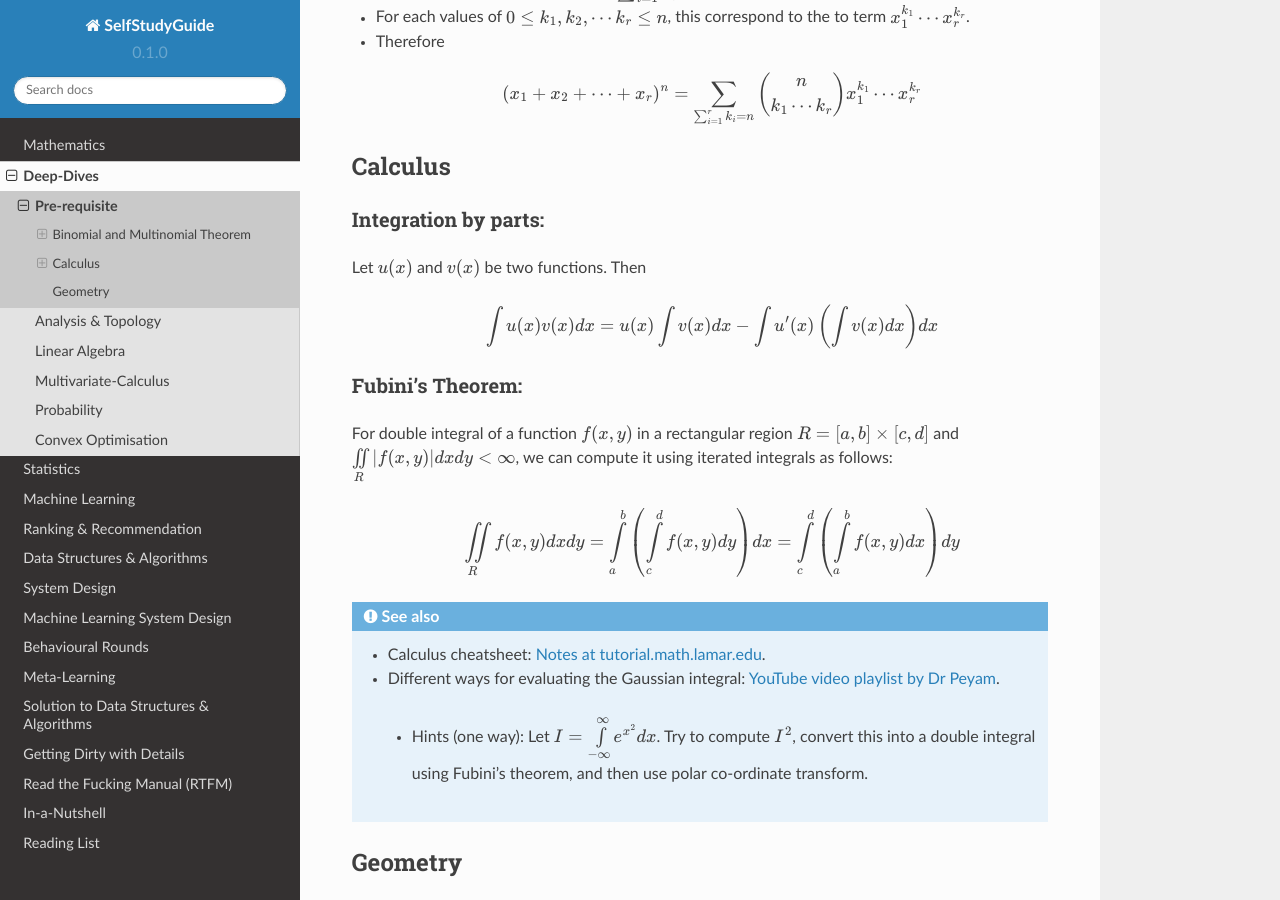
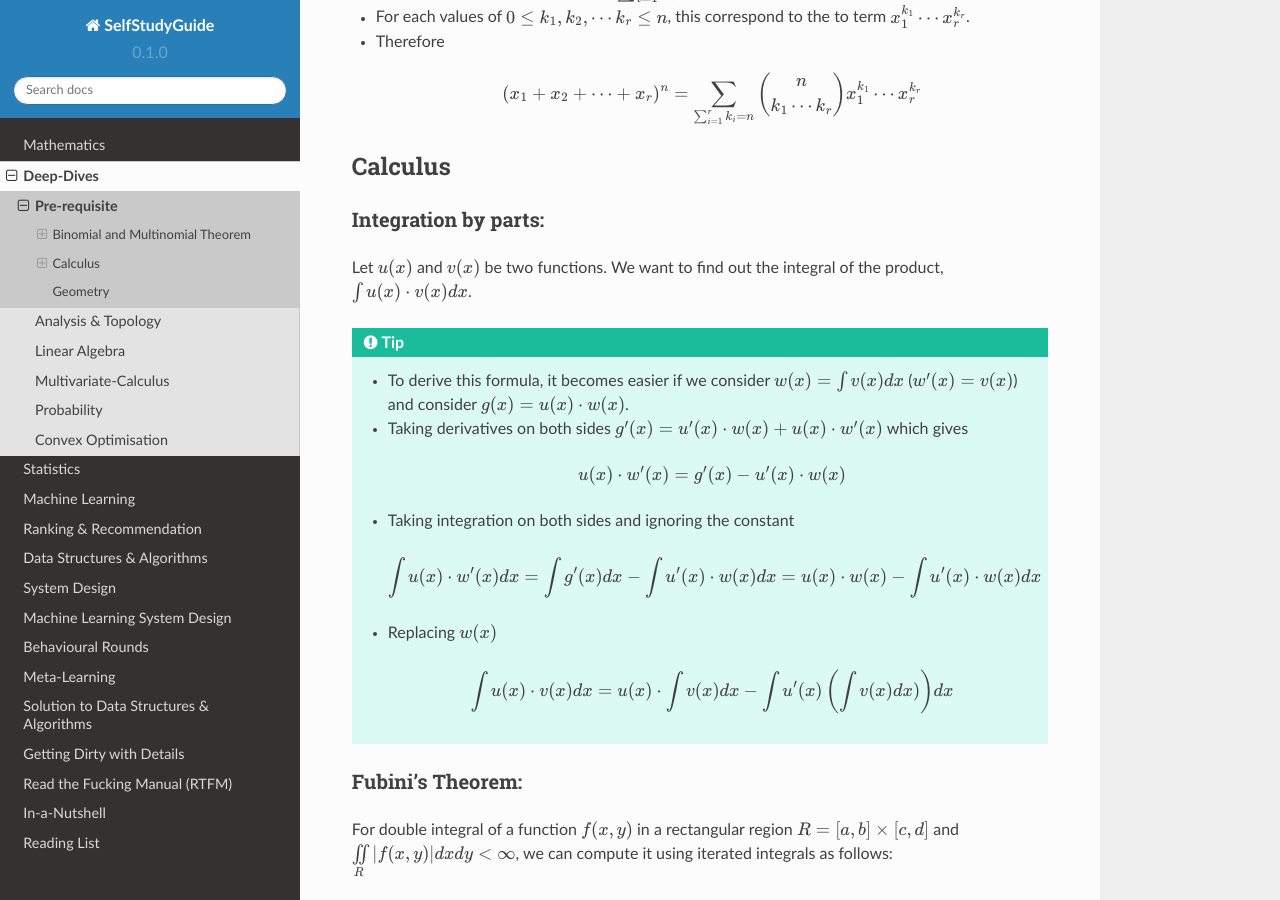
Before and after one commit to uselesstechjunks/leetcode, a Sphinx documentation site: the page built from docs/source/math/prereq.rst, in a window 1280 px wide and 900 px high, scrolled down 1248 px. Built offline with Sphinx 7.4.7 and the Read the Docs theme 2.0.0, drawn with Linux system fonts in a browser that asks for light colours.

Commit message:
Update prereq.rst

```diff
--- a/docs/source/math/prereq.rst
+++ b/docs/source/math/prereq.rst
@@ -45,9 +45,18 @@ Calculus
 
 Integration by parts:
 -------------------------------
-Let :math:`u(x)` and :math:`v(x)` be two functions. Then
+Let :math:`u(x)` and :math:`v(x)` be two functions. We want to find out the integral of the product, :math:`\int u(x)\cdot v(x) dx`.
 
- .. math:: \int u(x)v(x) dx = u(x)\int v(x) dx −\int u'(x) \left(\int v(x) dx\right) dx
+.. tip::
+ * To derive this formula, it becomes easier if we consider :math:`w(x)=\int v(x) dx` (:math:`w'(x)=v(x)`) and consider :math:`g(x)=u(x)\cdot w(x)`.
+ * Taking derivatives on both sides :math:`g'(x)=u'(x)\cdot w(x)+u(x)\cdot w'(x)` which gives
+
+  .. math:: u(x)\cdot w'(x)=g'(x)-u'(x)\cdot w(x)
+ * Taking integration on both sides and ignoring the constant
+
+  .. math:: \int u(x)\cdot w'(x)dx=\int g'(x)dx-\int u'(x)\cdot w(x)dx=u(x)\cdot w(x)-\int u'(x)\cdot w(x)dx
+ * Replacing :math:`w(x)`
+  .. math:: \int u(x)\cdot v(x)dx=u(x)\cdot \int v(x)dx-\int u'(x)\left(\int v(x)dx) \right)dx
 
 Fubini's Theorem:
 -------------------------------
```
